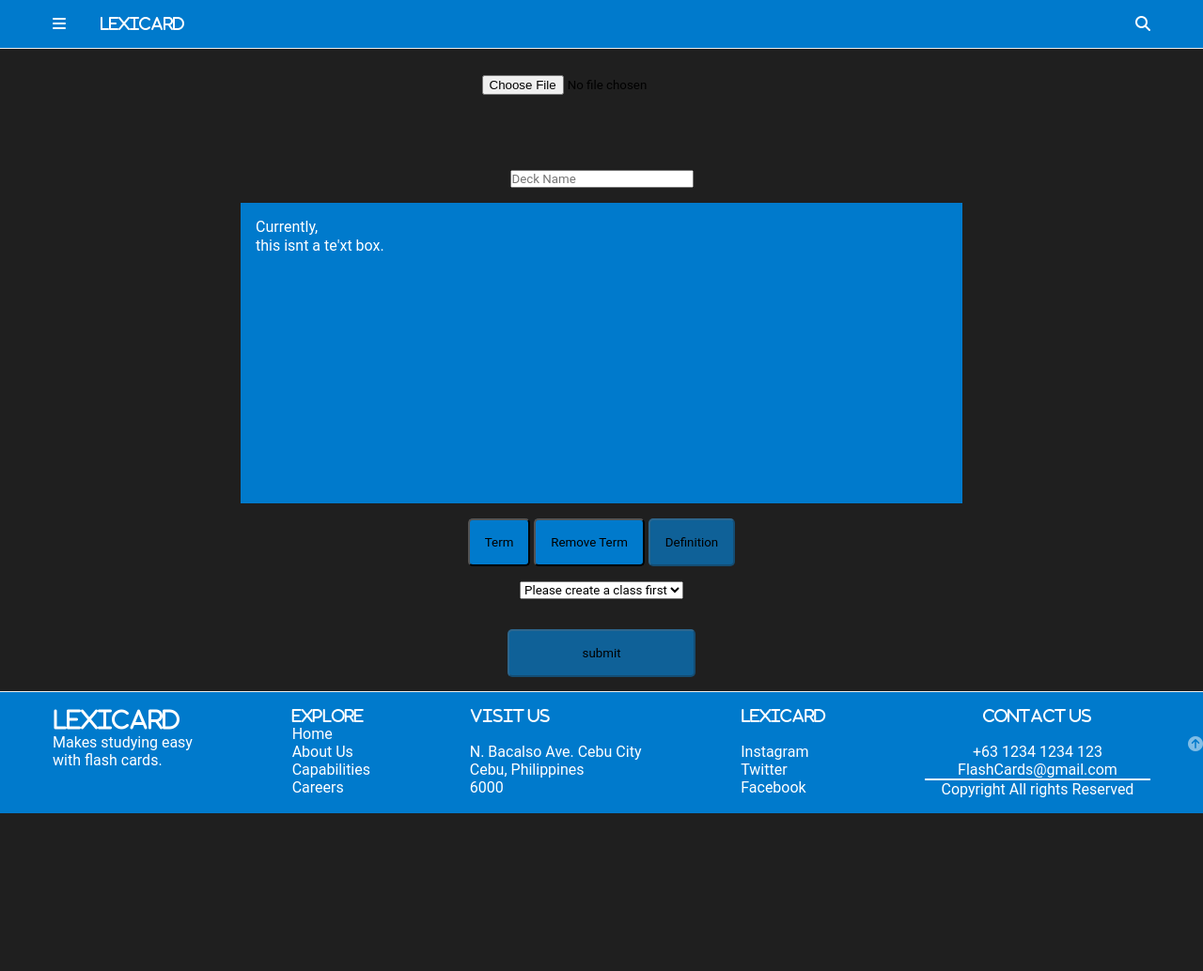
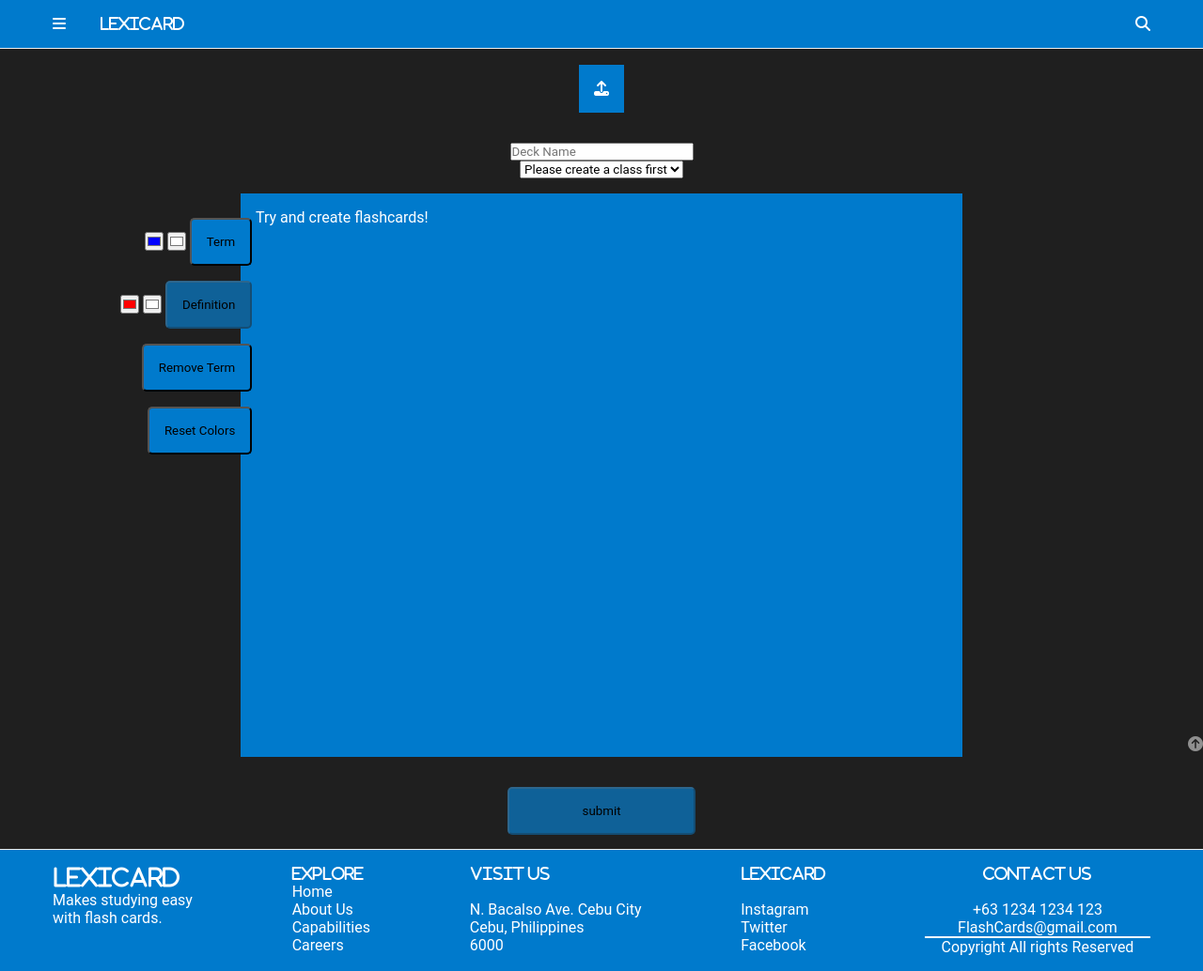
Before and after one commit to DaijobuDes/flashcard, a Django app: page /flashcard/create/ in a window 1280 px wide. Shown: the whole page at 94% size. Before the commit the page ends 866 px from the top, so only its background shows below. Run offline with Django 4.2, Linux system fonts and the light colour scheme; the visitor is signed in with stand-in values (Sample User, id 1); data comes from the database, SQL or seed files in the repository; data that the repository does not hold is empty; some libraries are stand-ins or nearby versions.

Commit message:
Create Flashcard CSS Revamp

```diff
--- a/flashcard_frontend/urls.py
+++ b/flashcard_frontend/urls.py
@@ -45,6 +45,8 @@ urlpatterns = [
     path('flashcard/view/<int:deck_id>/quiz', flashcard_views.FlashcardRandomQuestionAndAnswer.as_view()),
     path('flashcard/view/<int:deck_id>/quiz/<int:question_id>/<str:action>', flashcard_views.FlashcardQuestionAndAnswer.as_view()),
     path('flashcard/view/<int:deck_id>/delete', flashcard_views.FlashcardRemoveQuestion.as_view()),
+    path('flashcard/prefs/',flashcard_views.EditPrefView.as_view(), name="flashcard_prefs"),
+
 
     # Classes
     path('classes/', other_views.ClassesView.as_view()),
@@ -55,6 +57,7 @@ urlpatterns = [
     path('document/', document_views.DocumentView.as_view(), name='viewAllDocs'),
     path('document/upload/',document_views.UploadDocumentView.as_view(), name='uploadDoc'),
     path('document/rename/',document_views.RenameDocumentView.as_view(), name='renameDoc'),
+
 
 
     # Schedule url here
--- a/lexicard_web/Templates/test.html
+++ b/lexicard_web/Templates/test.html
@@ -2,7 +2,7 @@
 {% load static %}
 <html>
    <head>
-      <link rel="stylesheet" type="text/css" href="{% static 'css/style.css' %}">
+      <link rel="stylesheet" type="text/css" href="{% static 'css/style.css' %}?version=1">
       <link rel="stylesheet" href="https://cdnjs.cloudflare.com/ajax/libs/font-awesome/6.1.2/css/all.min.css" />
       <link rel="icon" href="{% static 'logo.png' %}" type="image/x-icon">
       <title>Create Page</title>
@@ -24,6 +24,18 @@
          button:disabled:hover {
             background-color: #0f6198;;
          }
+
+         input[type=color] {
+            height: 20px;
+            width: 20px;
+         }
+         .text-selected {
+            background-color: var(--action);
+            color: black !important;
+         }
+      </style>
+      <style id="pageStyle">
+
       </style>
    </head>
 
@@ -31,25 +43,14 @@
 
          <div style="width:100%">{% include 'header.html' %}</div>
          <form method="post" enctype="multipart/form-data" style="width: 100%; display: flex; flex-direction: column; align-items: center; position:relative;">
-            <input id="myFile" name="file" type="file" style="margin-top:5rem" onchange="gettext(event)">
+            <input id="myFile" name="file" type="file" style="display:hidden" onchange="gettext(event)">
+            <label for="myFile" style="margin-top: 2rem">
+               <div class="marg1 pad1 docu-upload"><i class="fa-solid fa-upload"></i></div>
+            </label>
             <div class="deck_name">
-               <input name="deckName" id="deckName" style="margin-top: 5rem" placeholder="Deck Name" required>
+               <input name="deckName" id="deckName" style="margin-top: 1rem" placeholder="Deck Name" required>
             </div>
-            <section id="content" class="pad1 marg1 scrollY content" style="width: clamp(300px, 60vw, 1200px);height: clamp(300px, 40vh, 1400px); background: var(--dark-blue);">
-               <p id="inputText">Currently, <br>this isnt a te'xt box.</p>
-            </section>
-            <div class="control-buttons">
-               <button type="button" id="term" class="pad1 unselect" style="color:black" onclick="getQuestion()">Term</button>
-               <button type="button" class="pad1 unselect" style="color:black" onclick="eraseQuestion()">Remove Term</button>
-
-               <button type="button" id="definition" class="pad1 unselect" style="color:black" onclick="getAnswer()">Definition</button>
-            </div>
-
-            <section id="form1" style="display:none">
-               <!-- <input name="question" value="question3">
-               <input name="answer" value="answer3"> -->
-            </section>
-            <select name="classes" style="color:black" class="marg1">
+            <select name="classes" style="color:black">
                {% if classes|length > 0 %}
                   {% for c in classes %}
                   <option value="{{ c.classes_id }}"> {{ c.classes_name }} </option>
@@ -57,9 +58,33 @@
                {% else %}
                   <option value="{{ c.classes_id }}"> Please create a class first </option>
                {% endif %}
+            </select>
+            <div class="side-bar flexY" style="text-align: right;">
+                  <div class="control-buttons" style="align-items: right;">
+                     <div>
+                        <input class="input" id="question_bg" type="color" value="{{ prof.question_bg_color }}"/>
+                        <input class="input" id="question_txt" type="color" value="{{ prof.question_txt_color }}"/>
+                        <button type="button" id="term" class="pad1 unselect" style="color:black" onclick="getQuestion()">Term</button>
+                     </div>
+                     <div>
+                        <input class="input" id="term_bg" type="color" value="{{ prof.term_bg_color }}"/>
+                        <input class="input" id="term_txt" type="color" value="{{ prof.term_txt_color }}"/>
+                        <button type="button" id="definition" class="pad1 unselect" style="color:black" onclick="getAnswer()">Definition</button>
+                     </div>
+                     <div>
+                        <button type="button" class="pad1 unselect" style="color:black" onclick="eraseQuestion()">Remove Term</button>
+                     </div>
+                     <button type="button" id="save_pref" class="pad1" style="color:black">Reset Colors</button>
 
-               </select>
+                  </div>
+            </div>
+            <section id="content" class="pad1 marg1 scrollY content" style="width: clamp(300px, 60vw, 1200px);min-height: 600px; height: fit-content; background: var(--dark-blue);">
+               <p id="inputText">Try and create flashcards!</p>
+            </section>
+            <section id="form1" style="display:none">
+            </section>
             <button onmousedown="questionSubmit()" type="submit" class="pad1 marg1" style="color:black; width: 200px" id="submit">submit</button>
+
             {% csrf_token %}
          </form>
          {% include "footer.html" %}
@@ -70,5 +95,55 @@
          <script src="https://unpkg.com/pizzip@3.1.1/dist/pizzip-utils.js"></script>
          <script src="https://ajax.googleapis.com/ajax/libs/jquery/2.1.1/jquery.min.js"></script>
          <script src="{% static 'javascript/create-script.js' %}"></script>
+         <script>
+            const style = document.getElementById('pageStyle');
+            style.innerHTML = ".text-selected {background-color: var(--action);color: black;} .qn {background-color: {{ prof.question_bg_color }}; color: {{ prof.question_txt_color }}; } .selected-end{ padding-right: .5rem; border-top-right-radius: 5px; border-bottom-right-radius: 5px; } .selected-st { padding-left: .5rem; border-top-left-radius: 5px; border-bottom-left-radius: 5px; } .def { background-color: {{ prof.term_bg_color }}; color: {{ prof.term_txt_color }}; }";
+            $(document).ready(function(){
+               $(".input").change(function(){
+                  const term_txt = document.getElementById('term_txt').value;
+                  const term_bg = document.getElementById('term_bg').value;
+                  const question_txt = document.getElementById('question_txt').value;
+                  const question_bg = document.getElementById('question_bg').value;
+                  $.ajax({
+                     method:"POST",
+                     url: "{% url 'flashcard_prefs' %}",
+                     data: {  term_txt:term_txt,
+                              term_bg:term_bg,
+                              question_txt:question_txt,
+                              question_bg:question_bg,
+                              csrfmiddlewaretoken:'{{csrf_token}}'
+                     },
+                     success: function(){
+                        console.log("Successfully updated preferences");
+                     }
+                  });
+                  style.innerHTML = ".qn {background-color: " + question_bg + "; color: " + question_txt +"; } .selected-end{ padding-right: .5rem; border-top-right-radius: 5px; border-bottom-right-radius: 5px; } .selected-st { padding-left: .5rem; border-top-left-radius: 5px; border-bottom-left-radius: 5px; } .def { background-color: " + term_bg +"; color: " + term_txt +"; }";
+               });
+               $("#save_pref").click(function(){
+                  const term_txt = document.getElementById('term_txt');
+                  const term_bg = document.getElementById('term_bg');
+                  const question_txt = document.getElementById('question_txt');
+                  const question_bg = document.getElementById('question_bg');
+                  term_txt = '#FFFFFF';
+                  term_bg = '#0000FF';
+                  question_bg = '#FF0000'
+                  question_txt = '#FFFFFF';
+                  $.ajax({
+                     method:"POST",
+                     url: "{% url 'flashcard_prefs' %}",
+                     data: {  term_txt:'#FFFFFF',
+                              term_bg:'#0000FF',
+                              question_txt:'#FFFFFF',
+                              question_bg:'#FF0000',
+                              csrfmiddlewaretoken:'{{csrf_token}}'
+                     },
+                     success: function(){
+                        console.log("Successfully reinitialized preferences");
+                     }
+                  });
+                  style.innerHTML = ".qn {background-color: " + question_bg + "; color: " + question_txt +"; } .selected-end{ padding-right: .5rem; border-top-right-radius: 5px; border-bottom-right-radius: 5px; } .selected-st { padding-left: .5rem; border-top-left-radius: 5px; border-bottom-left-radius: 5px; } .def { background-color: " + term_bg +"; color: " + term_txt +"; }";
+               });
+            });
+         </script>
       </body>
 </html>
--- a/lexicard_web/models.py
+++ b/lexicard_web/models.py
@@ -25,6 +25,11 @@ class User(AbstractBaseUser):
     username = models.CharField(max_length=32, blank=True, unique=True)
     email = models.CharField(max_length=128, blank=True, unique=True)
     password = models.CharField(max_length=256, blank=True)
+
+    term_bg_color = models.CharField(max_length=7, blank=True, default="#FF0000")
+    term_txt_color = models.CharField(max_length=7, blank=True, default="#FFFFFF")
+    question_bg_color = models.CharField(max_length=7, blank=True, default="#0000FF")
+    question_txt_color = models.CharField(max_length=7, blank=True, default="#FFFFFF")
 
     USERNAME_FIELD = 'username'
     REQUIRED_FIELDS = ['password']
--- a/static/CSS/style.css
+++ b/static/CSS/style.css
@@ -326,69 +326,31 @@ table, th, td {
 
  br {display:block}
 
-.text-selected {
-   background-color: var(--action);
+#inputText span{
+   cursor: pointer;
+}
+
+.docx-wrapper * {
    color: black;
 }
 
-.qn {
-   background-color: red;
+.side-bar {
+   position: fixed;
+   left: 10%;
+   top: clamp(200px, 25%, 30%);
+   z-index: 2;
 }
 
-.selected-end{
-   padding-right: .5rem;
-   border-top-right-radius: 5px;
-   border-bottom-right-radius: 5px;
+.side-bar div {
+   margin: 1rem 0;
 }
 
-.selected-st {
-   padding-left: .5rem;
-   border-top-left-radius: 5px;
-   border-bottom-left-radius: 5px;
+.docu-upload {
+   background-color: var(--dark-blue);
+   cursor: pointer;
+   transition: 0.3s ease;
 }
 
-.def {
-   background-color: blue;
+.docu-upload:hover {
+   background-color: #21597e;
 }
-
-.qn-selected {
-   background-color: red;
-   transition: .3s ease;
-}
-
-.qn-selected-st{
-   background-color: red;
-   padding-left: .5rem;
-   border-radius: 5px 0 0 5px;
-   transition: .3s ease;
-}
-
-.qn-selected-end{
-   background-color: red;
-   padding-right: .5rem;
-   border-radius: 0 5px 5px 0;
-   transition: .3s ease;
-}
-
-.def-selected {
-   background-color: blue;
-   transition: .3s ease;
-}
-
-.def-selected-st{
-   background-color: blue;
-   padding-left: .5rem;
-   border-radius: 5px 0 0 5px;
-   transition: .3s ease;
-}
-
-.def-selected-end{
-   background-color: blue;
-   padding-right: .5rem;
-   border-radius: 0 5px 5px 0;
-   transition: .3s ease;
-}
-
-#inputText span{
-   cursor: pointer;
-}
```
Also changed, not shown: lexicard_web/flashcard_views.py (+24 -1 lines).
